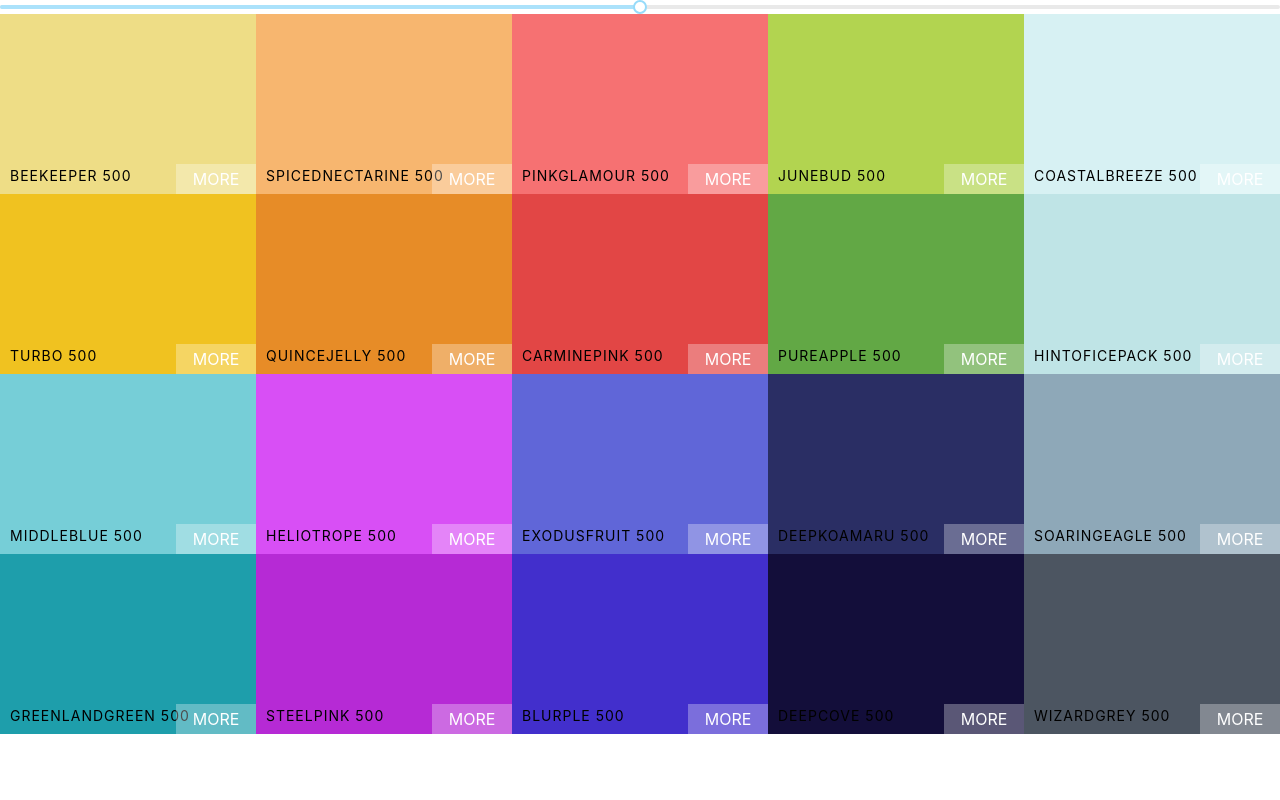
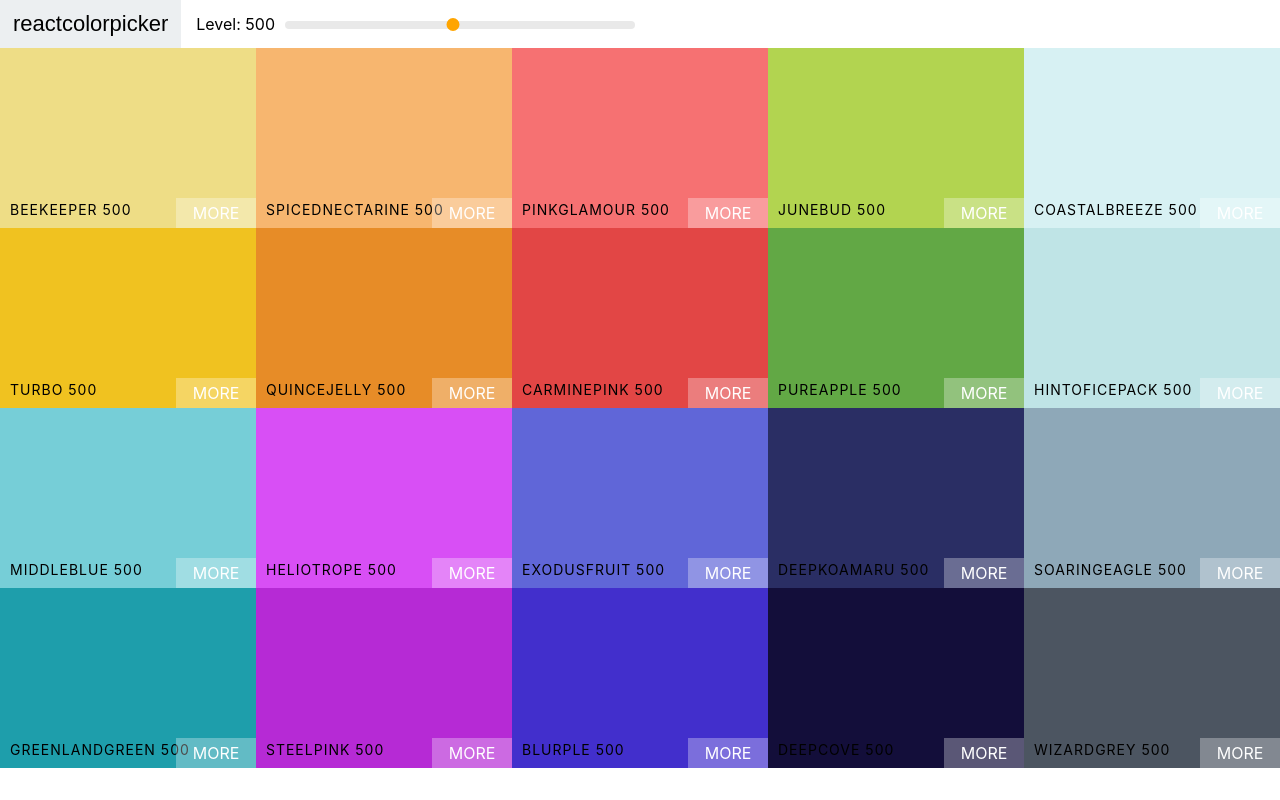
Before and after one commit to heangly/ReactJS, a React (Create React App) app in the folder react-color-project/: page /palette/flat-ui-colors-american in a window 1280 px wide. Built offline with nearby package versions, Linux system fonts and the light colour scheme.

Commit message:
Add Navbar

```diff
--- /dev/null
+++ b/react-color-project/src/Navbar.css
@@ -0,0 +1,30 @@
+.Navbar{
+  display: flex;
+  align-items: center;
+  justify-content: flex-start;
+  height: 6vh;
+}
+
+.logo{
+  margin-right: 15px;
+  padding: 0 13px;
+  font-size: 22px;
+  background-color: #eceff1;
+  font-family: Arial, Helvetica, sans-serif;
+  height: 100%;
+  display: flex;
+  align-items: center;
+}
+
+.logo a{
+  text-decoration: none;
+  color:black;
+}
+
+
+
+.slider{
+  width: 350px;
+  margin:0 10px;
+  display: inline-block;
+}
--- /dev/null
+++ b/react-color-project/src/Navbar.js
@@ -0,0 +1,42 @@
+import React, {Component} from 'react';
+import 'rc-slider/assets/index.css';
+import Slider from 'rc-slider';
+import './Navbar.css'
+
+class Navbar extends Component{
+  render(){
+    const {level, changeLevel} = this.props;
+    return(
+      <header className='Navbar'>
+        <div className="logo">
+          <a href="#">reactcolorpicker</a>
+        </div>
+        <div className="slider-container">
+          <span>Level: {level}</span>
+          <div className="slider">
+            <Slider
+              defaultValue = {level}
+              min={100}
+              max={900}
+              step = {100}
+              onAfterChange={changeLevel}
+              trackStyle={{backgroundColor:'transparent'}}
+              handleStyle={{
+                backgroundColor:'orange',
+                outline:'none',
+                border:'2px solid orange',
+                boxShadow:'none',
+                width:'13px',
+                height:'13px',
+                marginLeft:'-7px',
+                marginTop:'-3px'}}
+              railStyle={{height:8}}
+            />
+          </div>
+        </div>
+      </header>
+    )
+  }
+}
+
+export default Navbar;
--- a/react-color-project/src/Palette.js
+++ b/react-color-project/src/Palette.js
@@ -1,8 +1,7 @@
 import React, { Component } from 'react'
 import ColorBox from './ColorBox';
+import Navbar from './Navbar';
 import './Palette.css';
-import Slider from 'rc-slider';
-import 'rc-slider/assets/index.css';
 
 class Palette extends Component{
   constructor(props){
@@ -24,12 +23,7 @@ class Palette extends Component{
 
     return(
       <div className='Palette'>
-        <Slider
-          defaultValue = {level}
-          min={100} max={900}
-          onAfterChange={this.changeLevel}
-          step = {100}
-        />
+        <Navbar level={level} changeLevel={this.changeLevel}/>
         {/* Navbar goes here */}
         <div className='Palette-colors'>
          {colorBoxes}
```
Also changed, not shown: react-color-project/src/Palette.css (line endings or trailing spaces).
